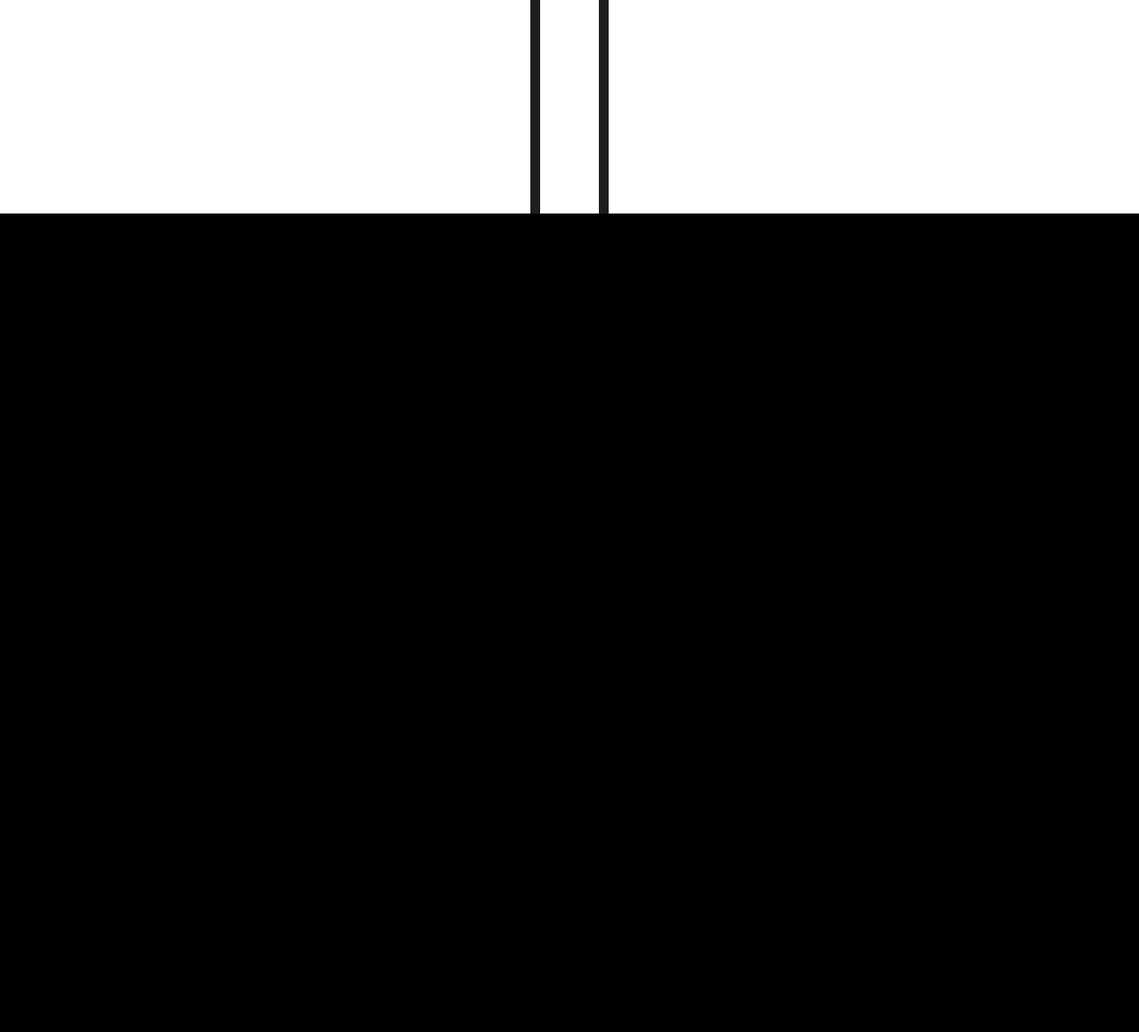
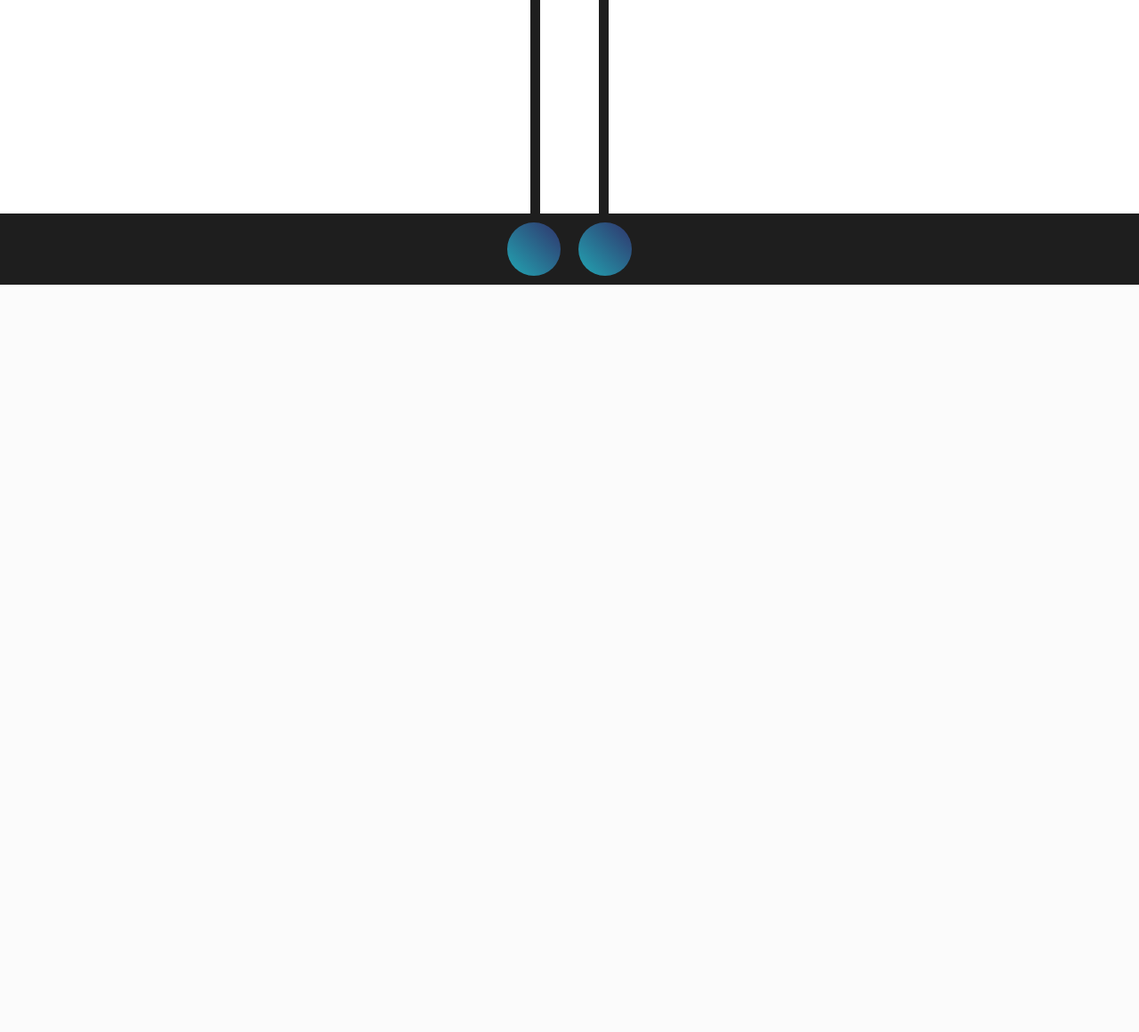
Before and after one commit to pollenators/pollen, a PHP site: page / in a window 1280 px wide. Shown: the part 2960-4120 px from the top of the page at 89% size. After the commit the page ends 3280 px from the top, so only its background shows below. Run offline with PHP 8.4, Linux system fonts and the light colour scheme; some libraries are stand-ins or nearby versions.

Commit message:
[Update] Fix footer

```diff
--- a/index.html
+++ b/index.html
@@ -5,7 +5,6 @@
 		<script src="./animations.js"></script>
 		<link rel="stylesheet" href="https://cdnjs.cloudflare.com/ajax/libs/animate.css/4.0.0/animate.min.css"/>
 		<link rel="stylesheet" href="./style.css"/>
-		<link rel="stylesheet" href="./footer-style.css"/>
 	</head>
 	<body>
 		<header>
@@ -40,17 +39,10 @@
 		</section>
 
 	</body>
-	<footer class="social-footer">
+	<footer>
 		<div class="social-buttons">
-			<a href="https://github.com/pollenators/pollen/blob/master/app.js" class="social-buttons__button social-button social-button--github" aria-label="GitHub">
-			<span class="social-button__inner">
-				<i class="fab fa-github"></i>
-			</span>
-			<a href="https://www.linkedin.com/in/flavio-v%C3%ADlchez-espinoza/" class="social-buttons__button social-button social-button--linkedin" aria-label="LinkedIn">
-			<span class="social-button__inner">
-				<i class="fab fa-linkedin-in"></i>
-			</span>
-			</a>
+			<a href="https://github.com/pollenators/pollen/blob/master/app.js"><i class="fab fa-github"></i></a>
+			<a href="https://www.linkedin.com/in/flavio-v%C3%ADlchez-espinoza/"><i class="fab fa-linkedin"></i></a>
 		</div>
 	</footer>
 </html>
--- a/style.css
+++ b/style.css
@@ -3,14 +3,20 @@
 	padding: 0px;
 }
 
-header, footer {
+header {
 	height: 100vh;
 	background-color: #1E1E1E;
 	display: flex;
 	justify-content: center;
 	align-items: center;
 }
-
+footer {
+	height: 10vh;
+	background-color: #1E1E1E;
+	display: flex;
+	justify-content: center;
+	align-items: center;
+}
 h1 {
 	font-size: 180px;
 	color: #FFFFFF;
@@ -40,3 +46,44 @@ p {
 	justify-content: center;
 	align-items: center;
 }
+
+.social-buttons a{
+	display: inline-flex;
+	text-decoration: none;
+	font-size: 18px;
+	width: 60px;
+	height: 60px;
+	color: #fff;
+	justify-content: center;
+	align-items: center;
+	position: relative;
+	z-index: 3;
+	margin: 0 8px;
+  }
+
+.social-buttons a::before{
+	content: "";
+	position: absolute;
+	width: 60px;
+	height: 60px;
+	background: linear-gradient(45deg,#22a6b3,#30336b);
+	border-radius: 50%;
+	z-index: 3;
+	transition: 0.3s ease-in;
+}
+
+.social-buttons a:hover::before{
+	transform: scale(0);
+	z-index: 3;
+}
+
+.social-buttons a i{
+	z-index: 3;
+	transition: 0.3s ease-in;
+}
+
+.social-buttons a:hover i{
+	z-index: 3;
+	background: linear-gradient(45deg,#22a6b3,#30336b);
+	transform: scale(2.2);
+}
```
